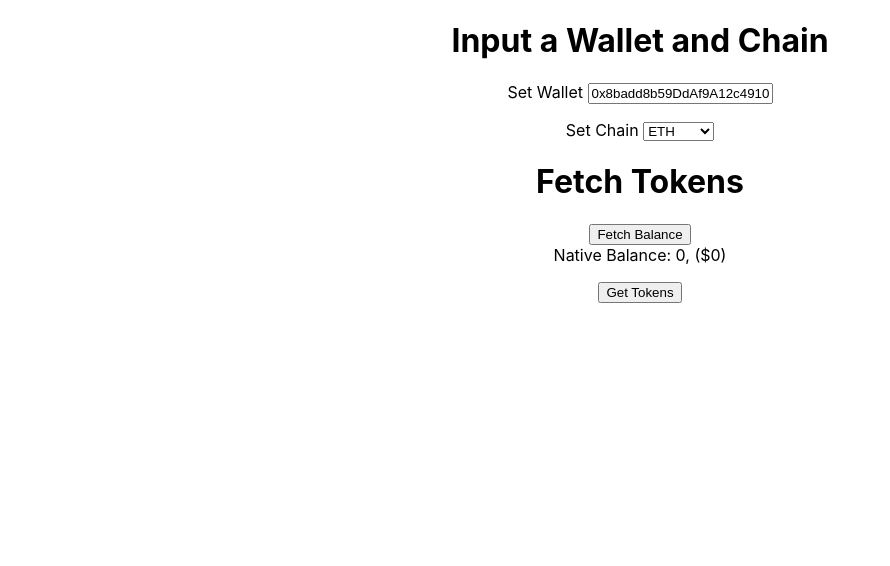
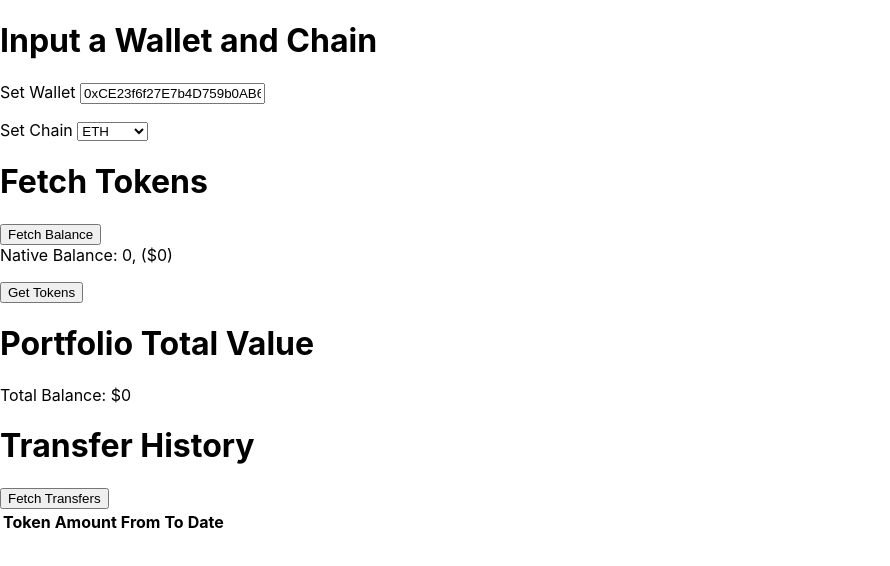
Before and after one commit to bestworld65/web3_moralis_frontend, a React (Create React App) app: page / in a window 1280 px wide. Shown: the top 566 px of the page, without its empty margins (0-890 px from the left). Built offline with nearby package versions, Linux system fonts and the light colour scheme.

Commit message:
feat: transfer history

```diff
--- a/src/App.css
+++ b/src/App.css
@@ -1,38 +1,3 @@
 .App {
-  text-align: center;
+  text-align: left;
 }
-
-.App-logo {
-  height: 40vmin;
-  pointer-events: none;
-}
-
-@media (prefers-reduced-motion: no-preference) {
-  .App-logo {
-    animation: App-logo-spin infinite 20s linear;
-  }
-}
-
-.App-header {
-  background-color: #282c34;
-  min-height: 100vh;
-  display: flex;
-  flex-direction: column;
-  align-items: center;
-  justify-content: center;
-  font-size: calc(10px + 2vmin);
-  color: white;
-}
-
-.App-link {
-  color: #61dafb;
-}
-
-@keyframes App-logo-spin {
-  from {
-    transform: rotate(0deg);
-  }
-  to {
-    transform: rotate(360deg);
-  }
-}
--- a/src/App.js
+++ b/src/App.js
@@ -3,15 +3,18 @@
 import WalletInputs from "./components/WalletInputs";
 import NativeTokens from "./components/NativeTokens";
 import Tokens from "./components/Tokens";
+import PortfolioValue from "./components/PortfolioValue";
+import TransferHistory from "./components/TransferHistory";
 
 function App() {
   const [wallet, setWallet] = useState(
-    "0x8badd8b59DdAf9A12c4910Ca1B2E8ea750A71594"
+    "0xCE23f6f27E7b4D759b0AB64cce95394A21719d1a"
   );
   const [chain, setChain] = useState("0x1");
   const [nativeBalance, setNativeBalance] = useState(0);
   const [nativeValue, setNativeValue] = useState(0);
   const [tokens, setTokens] = useState([]);
+  const [transfers, setTransfers] = useState([]);
 
   return (
     <div className="App">
@@ -35,6 +38,13 @@
         tokens={tokens}
         setTokens={setTokens}
       />
+      <PortfolioValue nativeValue={nativeValue} tokens={tokens} />
+      <TransferHistory
+        chain={chain}
+        wallet={wallet}
+        transfers={transfers}
+        setTransfers={setTransfers}
+      />
     </div>
   );
 }
--- /dev/null
+++ b/src/components/PortfolioValue.js
@@ -0,0 +1,26 @@
+import React from "react";
+import { useState, useEffect } from "react";
+
+function PortfolioValue({ nativeValue, tokens }) {
+  const [totalValue, setTotalValue] = useState(0);
+
+  useEffect(() => {
+    let val = 0;
+    for (let i = 0; i < tokens.length; i++) {
+      val = val + Number(tokens[i].val);
+
+      val = val + Number(nativeValue);
+      setTotalValue(val.toFixed(2));
+    }
+  }, [nativeValue, tokens]);
+  return (
+    <>
+      <h1>Portfolio Total Value</h1>
+      <p>
+        <span>Total Balance: ${totalValue}</span>
+      </p>
+    </>
+  );
+}
+
+export default PortfolioValue;
--- a/src/components/Tokens.js
+++ b/src/components/Tokens.js
@@ -33,15 +33,15 @@
         <button onClick={getTokenBalances}>Get Tokens</button>
         <br />
         {tokens.length > 0 &&
-          tokens.map((e) => {
+          tokens.map((e, key) => {
             return (
-              <>
+              <div key={key}>
                 <span>
                   {e.symbol} {e.bal} ($
                   {e.val})
                 </span>
                 <br />
-              </>
+              </div>
             );
           })}
       </p>
--- /dev/null
+++ b/src/components/TransferHistory.js
@@ -0,0 +1,50 @@
+import React from "react";
+import axios from "axios";
+
+function TransferHistory({ chain, wallet, transfers, setTransfers }) {
+  async function getTokenTransfers() {
+    const response = await axios.get("http://localhost:8080/tokenTransfers", {
+      params: {
+        address: wallet,
+        chain: chain,
+      },
+    });
+
+    if (response.data) {
+      setTransfers(response.data);
+    }
+  }
+  return (
+    <>
+      <h1>Transfer History</h1>
+      <div>
+        <button onClick={getTokenTransfers}>Fetch Transfers</button>
+        <table>
+          <tr>
+            <th>Token</th>
+            <th>Amount</th>
+            <th>From</th>
+            <th>To</th>
+            <th>Date</th>
+          </tr>
+          {transfers.length > 0 &&
+            transfers.map((e) => {
+              return (
+                <tr>
+                  <td>{e.symbol}</td>
+                  <td>
+                    {(Number(e.value) / Number(`1e${e.decimals}`)).toFixed(3)}
+                  </td>
+                  <td>{e.from_address}</td>
+                  <td>{e.to_address}</td>
+                  <td>{e.block_timestamp}</td>
+                </tr>
+              );
+            })}
+        </table>
+      </div>
+    </>
+  );
+}
+
+export default TransferHistory;
```
